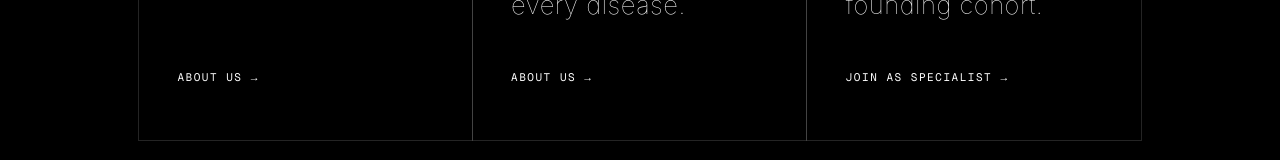
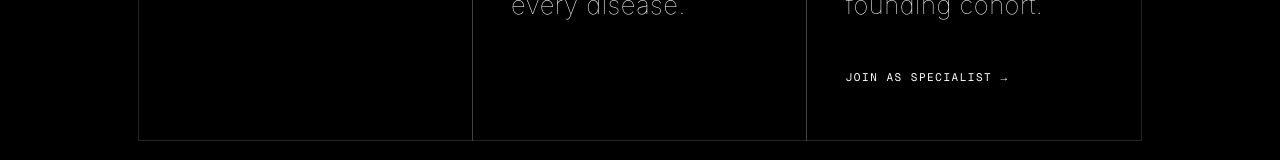
Before and after one commit to ORBREGEN/HEALTH, a Next.js app in the folder ui/: page / in a window 1280 px wide. Shown: the part 1824-1984 px from the top of the page. Built offline with nearby package versions, Linux system fonts and the light colour scheme.

Commit message:
refactor(ui): remove redundant About links from landing blocks

```diff
--- a/ui/app/components/sections/BlocksSection.tsx
+++ b/ui/app/components/sections/BlocksSection.tsx
@@ -27,9 +27,11 @@ export default function BlocksSection() {
                   {block.heading}
                 </h3>
               </div>
-              <a href={block.href} className="iso-cta iso-cta--muted" style={{ marginTop: 48 }}>
-                {block.link} →
-              </a>
+              {block.href && block.link && (
+                <a href={block.href} className="iso-cta iso-cta--muted" style={{ marginTop: 48 }}>
+                  {block.link} →
+                </a>
+              )}
             </div>
           ))}
         </div>
--- a/ui/content/home.ts
+++ b/ui/content/home.ts
@@ -67,14 +67,14 @@ export const BLOCKS = [
   {
     label:   'OUR SCIENCE',
     heading: 'A biological reference model of the healthy human lung, built from real donor data.',
-    link:    'About us',
-    href:    '/about',
+    link:    '',
+    href:    '',
   },
   {
     label:   'OUR MISSION',
     heading: 'Understand every deviation from human health. Build the biological foundation to detect, describe, and correct every disease.',
-    link:    'About us',
-    href:    '/about',
+    link:    '',
+    href:    '',
   },
   {
     label:   'OUR FOUNDATION',
```
